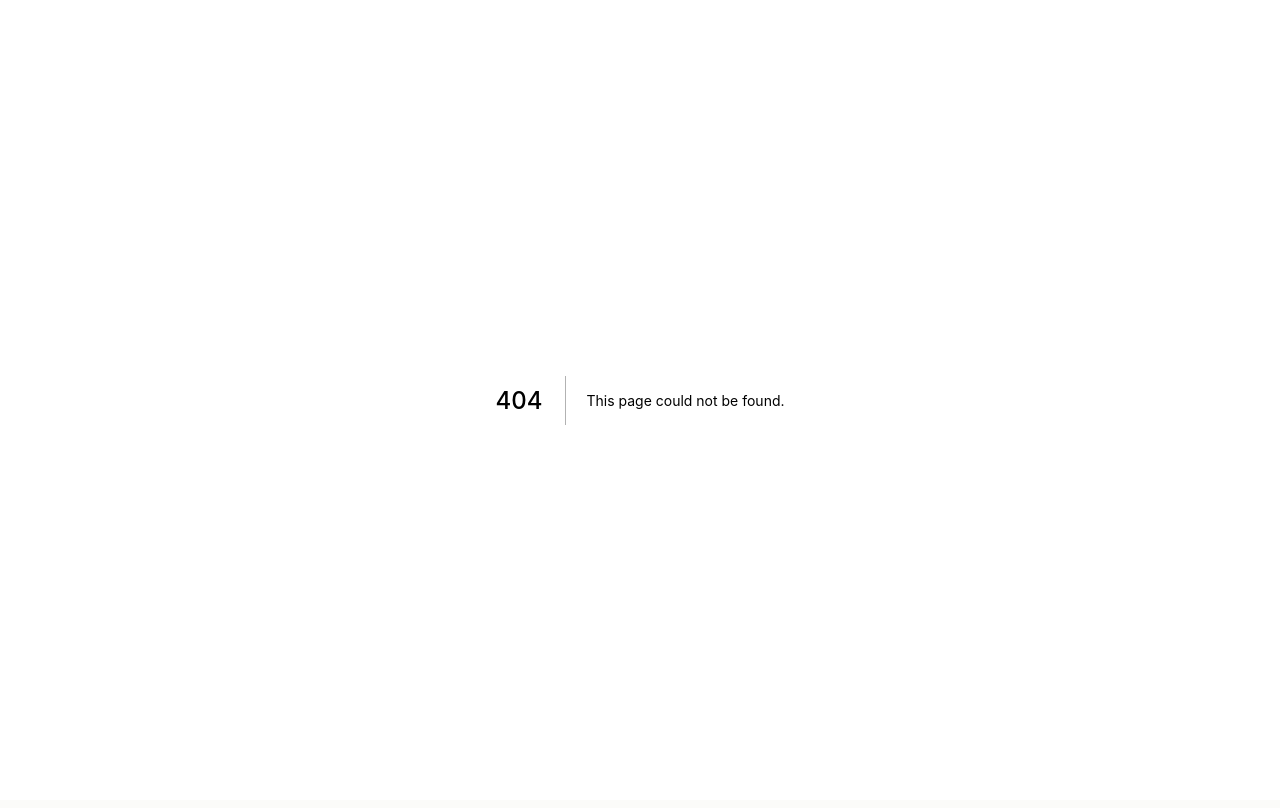
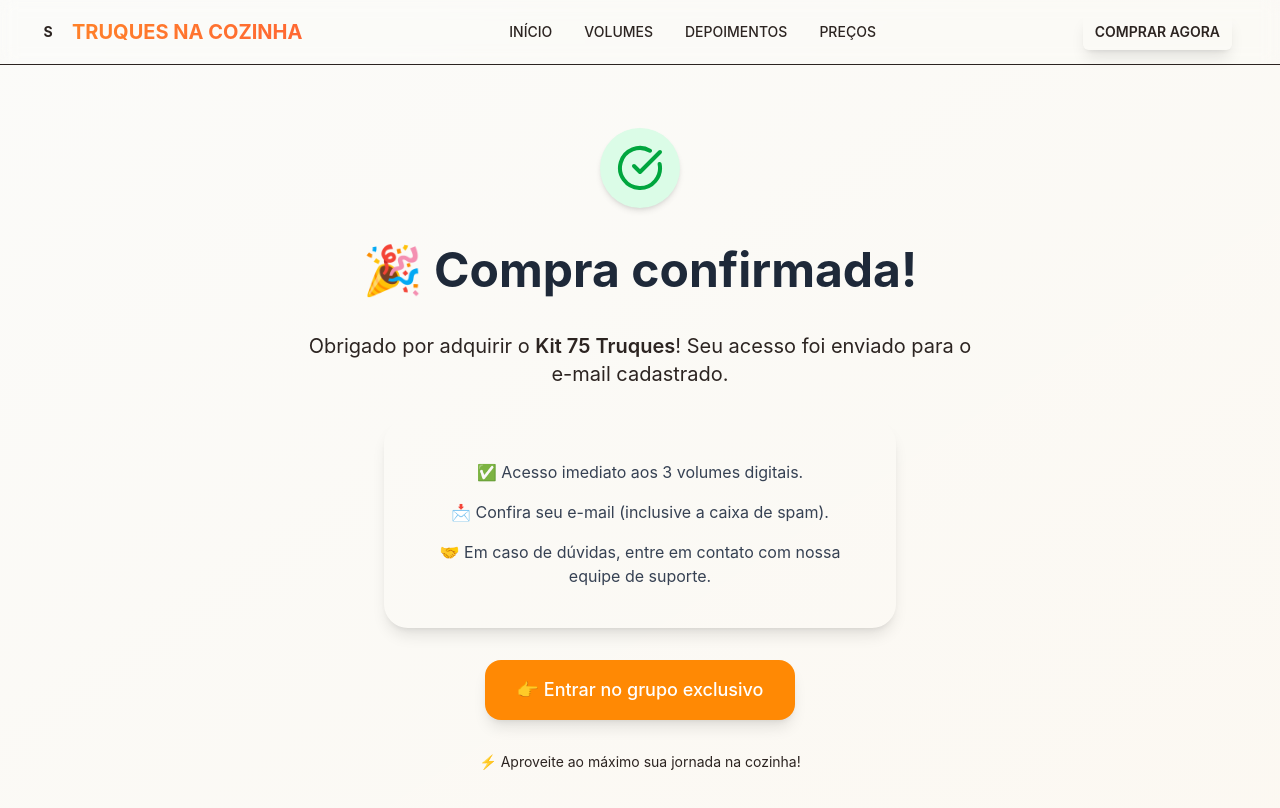
Before and after one commit to yago0901/truquesnacozinha, a Next.js app: page /thanks in a window 1280 px wide. Before the commit this address had no page. Shown: the top 808 px of the page. Built offline with nearby package versions, Linux system fonts and the light colour scheme.

Commit message:
Feat: added purchase event in page thanks

```diff
--- /dev/null
+++ b/src/app/thanks/page.tsx
@@ -0,0 +1,66 @@
+'use client'
+
+import Header from '@/components/Header';
+import "../globals.css";
+import { CheckCircle } from "lucide-react";
+import { useEffect } from 'react';
+
+export default function Page() {
+
+   useEffect(() => {
+    // dispara evento de compra
+    if (typeof window !== "undefined" && (window as any).fbq) {
+      (window as any).fbq("track", "Purchase", {
+        value: 14.9,         // valor da compra
+        currency: "BRL",     // moeda
+      });
+    }
+  }, []);
+
+  return (
+    <div className="min-h-screen bg-gradient-to-br from-primary/5 to-orange-100/20">
+      <Header />
+
+      <div className="container-custom flex flex-col items-center justify-center text-center pt-32 pb-20 space-y-8">
+
+        <div className="flex items-center justify-center w-20 h-20 rounded-full bg-green-100 shadow-md">
+          <CheckCircle className="w-12 h-12 text-green-600" />
+        </div>
+
+        <h1 className="text-3xl md:text-5xl font-bold leading-tight text-gray-800">
+          🎉 Compra confirmada!
+        </h1>
+
+        <p className="text-lg md:text-xl text-muted-foreground max-w-2xl">
+          Obrigado por adquirir o <span className="font-semibold text-primary">Kit 75 Truques</span>!
+          Seu acesso foi enviado para o e-mail cadastrado.
+        </p>
+
+        <div className="bg-card shadow-lg rounded-3xl p-6 md:p-10 max-w-lg w-full space-y-4">
+          <p className="text-base text-gray-700">
+            ✅ Acesso imediato aos 3 volumes digitais.
+          </p>
+          <p className="text-base text-gray-700">
+            📩 Confira seu e-mail (inclusive a caixa de spam).
+          </p>
+          <p className="text-base text-gray-700">
+            🤝 Em caso de dúvidas, entre em contato com nossa equipe de suporte.
+          </p>
+        </div>
+
+        <a
+          href="https://chat.whatsapp.com/seu-grupo"
+          target="_blank"
+          rel="noopener noreferrer"
+          className="inline-block bg-orange-400 text-white px-8 py-4 rounded-2xl shadow-lg text-lg font-medium hover:bg-orange-500 transition-all"
+        >
+          👉 Entrar no grupo exclusivo
+        </a>
+
+        <p className="text-sm text-muted-foreground">
+          ⚡ Aproveite ao máximo sua jornada na cozinha!
+        </p>
+      </div>
+    </div>
+  );
+}
```
